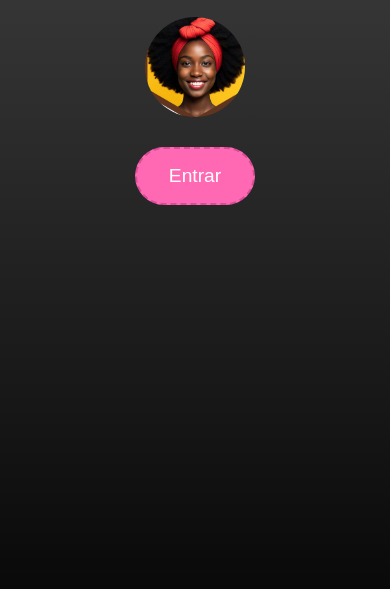
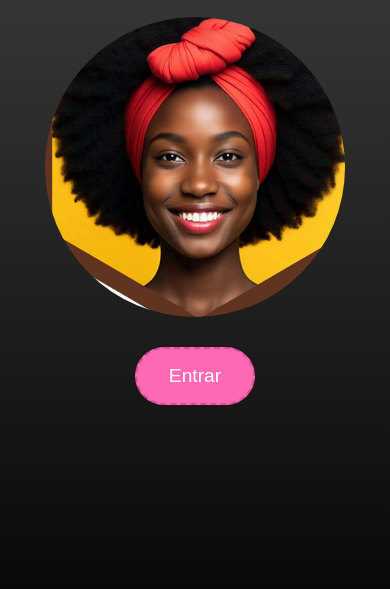
Before and after one commit to Gustavkk/pretas_no_topo, a plain HTML site: page index.html in a window 390 px wide. Shown: the part 131-720 px from the top of the page. Drawn offline with Linux system fonts and the light colour scheme.

Commit message:
Update styles.css
TESTE DE TAMANHO PARA MOBILE

```diff
--- a/styles.css
+++ b/styles.css
@@ -38,8 +38,8 @@ body {
 /* Estilo da logo centralizada  */
 /* ------------------------------ */
 .logo {
-  width: 100px;
-  height: 100px;
+  width: 300px;
+  height: 300px;
   background-color: #fff;
   border-radius: 50%;
   margin: 0 auto 30px;
@@ -88,7 +88,7 @@ body {
 }
 
 .header-logo-img {
-  width: 40px;
+  width: 60px;
   height: auto;
 }
 
```
